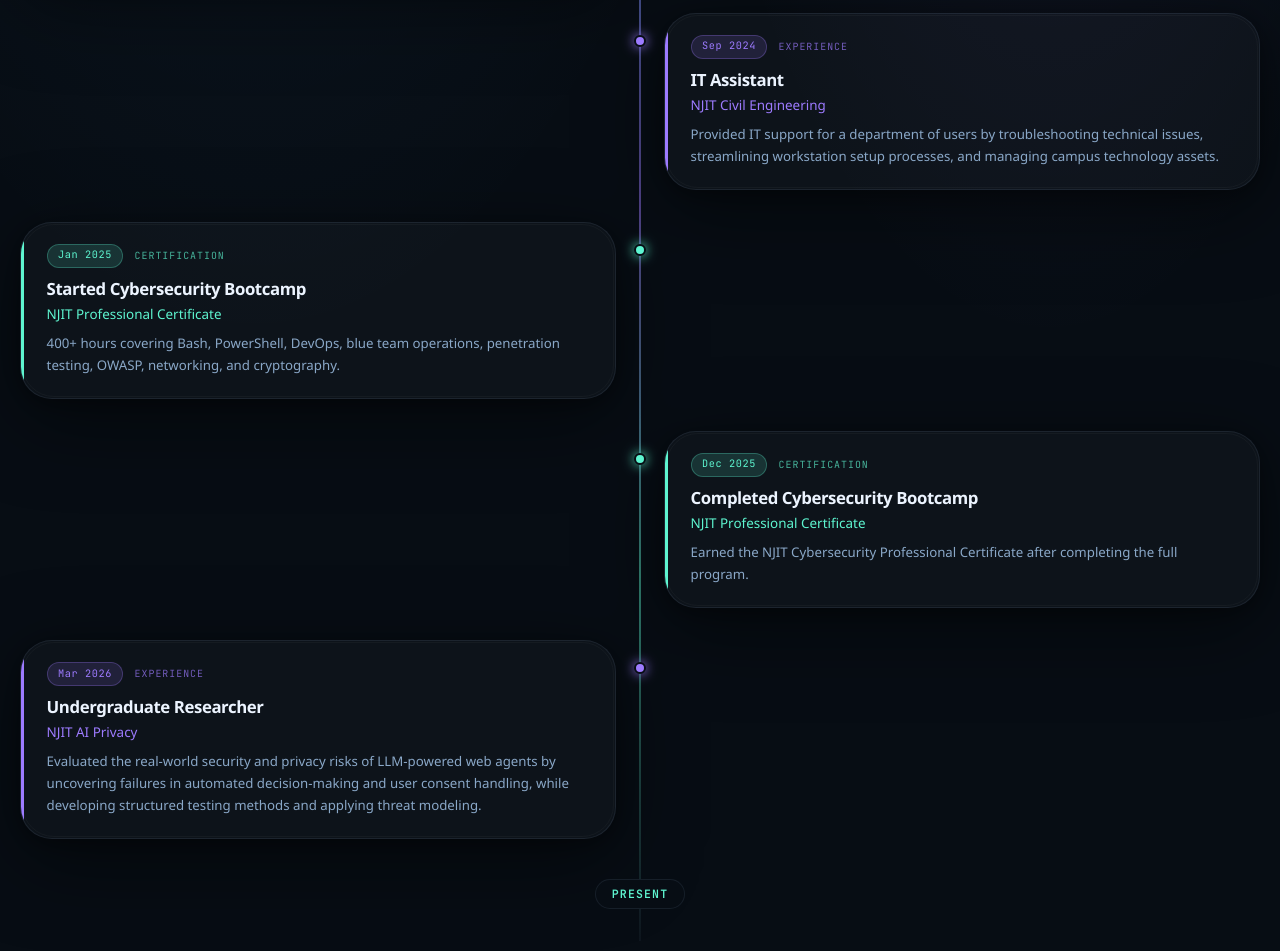
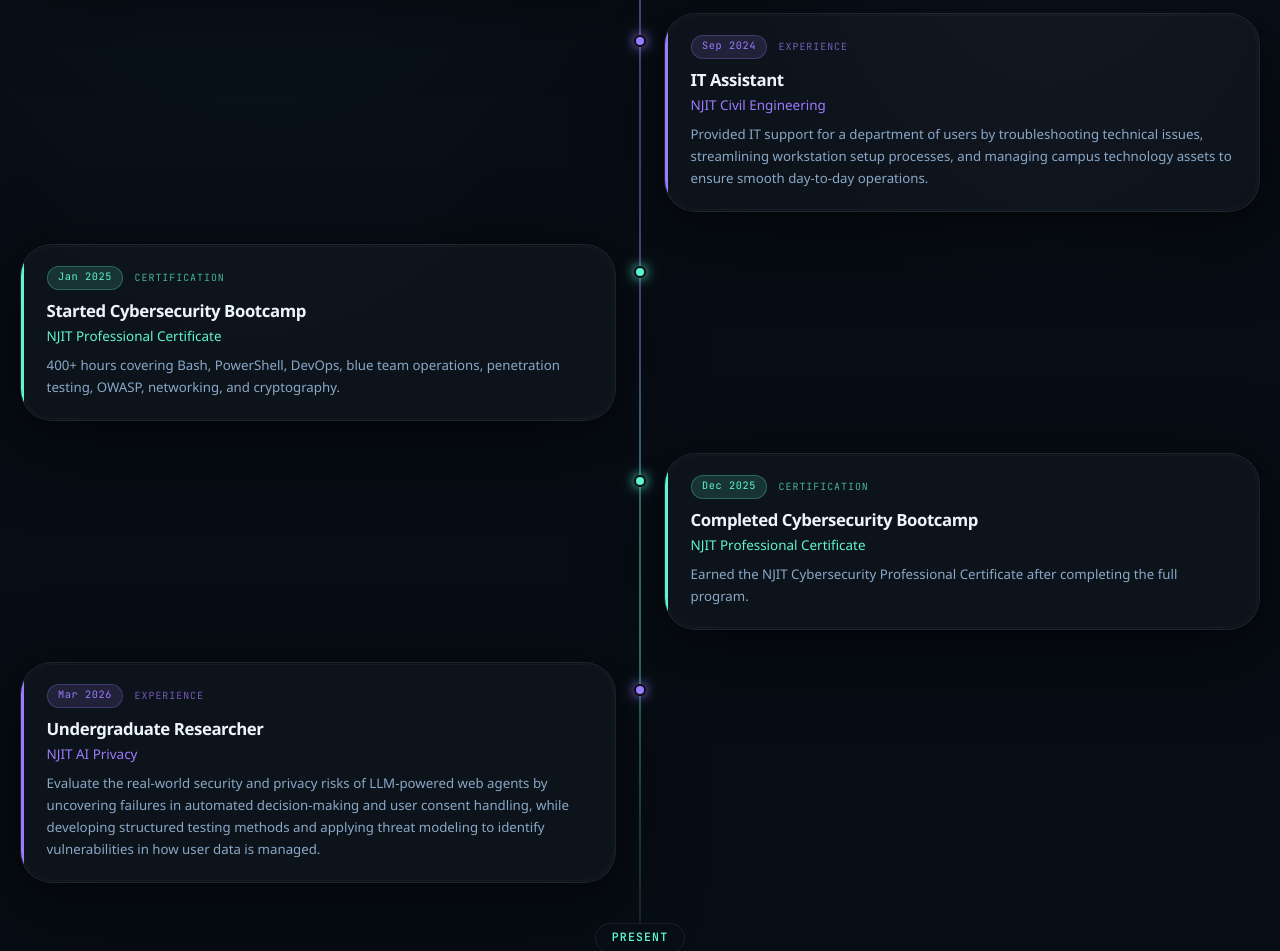
Before and after one commit to Moises-ITS/moises-its.github.io, a React (Vite) app in the folder portfolio-website/: page / in a window 1280 px wide. Shown: the part 1280-2231 px from the top of the page. Built offline with nearby package versions, Linux system fonts and the light colour scheme; a web font is replaced by a local one.

Commit message:
Change timeline text

```diff
--- a/portfolio-website/src/components/Background.tsx
+++ b/portfolio-website/src/components/Background.tsx
@@ -24,7 +24,7 @@
     title: 'IT Assistant',
     org: 'NJIT Civil Engineering',
     detail:
-      'Provided IT support for a department of users by troubleshooting technical issues, streamlining workstation setup processes, and managing campus technology assets.',
+      'Provided IT support for a department of users by troubleshooting technical issues, streamlining workstation setup processes, and managing campus technology assets to ensure smooth day-to-day operations.',
     type: 'work',
   },
   {
@@ -47,7 +47,7 @@
     title: 'Undergraduate Researcher',
     org: 'NJIT AI Privacy',
     detail:
-      'Evaluated the real-world security and privacy risks of LLM-powered web agents by uncovering failures in automated decision-making and user consent handling, while developing structured testing methods and applying threat modeling.',
+      'Evaluate the real-world security and privacy risks of LLM-powered web agents by uncovering failures in automated decision-making and user consent handling, while developing structured testing methods and applying threat modeling to identify vulnerabilities in how user data is managed.',
     type: 'work',
   },
 ]
```
